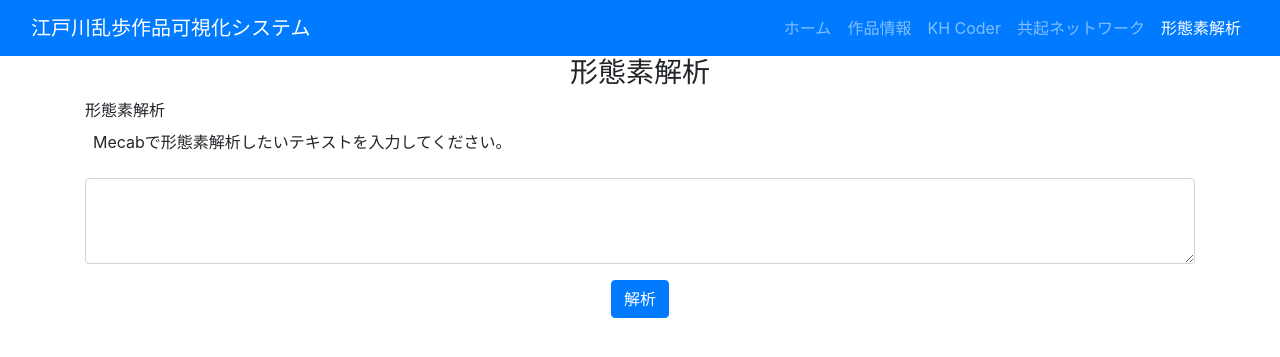
After one commit to takeYY/Gitai, a Flask app: page /morphological in a window 1280 px wide. The commit adds this page. Shown: the top 357 px of the page. Run offline with Flask 2, Linux system fonts and the light colour scheme; some libraries are stand-ins or nearby versions.

Commit message:
MeCabによる形態素解析機能追加

```diff
--- a/app.py
+++ b/app.py
@@ -1,8 +1,9 @@
 import os
 from flask import Flask, render_template, request, redirect, url_for, send_file, send_from_directory
 from waitress import serve
-from get_data import get_hinshi_dict, get_khcoder_df, get_basic_data, get_novels_tuple, get_edogawa_merge_df
+from get_data import get_hinshi_dict, get_khcoder_df, get_basic_data, get_novels_tuple, get_edogawa_merge_df, get_mecab_type
 from co_oc_network import create_network
+import MeCab
 
 app = Flask(__name__)
 
@@ -132,6 +133,58 @@ def download_csv():
     )
 
 
+@app.route('/morphological')
+def morphological():
+    """
+    形態素解析
+
+    """
+    # 基本情報
+    basic_data = get_basic_data(title='形態素解析', active_url='morph_analysis')
+
+    return render_template('morphological.html', basic_data=basic_data)
+
+
+@app.route('/morphological/analysis', methods=['GET', 'POST'])
+def morphological_analysis():
+    """
+    形態素解析の結果
+
+    """
+    # エラーなどでリダイレクトしたい場合
+    if not request.method == 'POST':
+        return redirect(url_for('morphological'))
+
+    # 基本情報
+    basic_data = get_basic_data(title='形態素解析', active_url='morph_analysis')
+    # 送信されたデータの取得と形態素解析
+    text = request.form.get('mecab-words')
+    tagger = MeCab.Tagger(
+        '-d /usr/lib/x86_64-linux-gnu/mecab/dic/mecab-ipadic-neologd'
+    )
+    # MeCabの分類リスト取得
+    mecab_type = get_mecab_type()
+    # MeCabによる形態素解析
+    mecab_parse = tagger.parse(text)
+    mecab_line = [line for line in mecab_parse.split('\n')]
+    mecab_result = []
+    for line in mecab_line:
+        mecab_dict = {}
+        line_split = line.split('\t')
+        if line_split[0] == 'EOS':
+            break
+
+        mecab_dict['surface'] = line_split[0]
+        values = line_split[1].split(',')
+        for idx, value in enumerate(values):
+            mecab_dict[mecab_type[idx+1]] = value
+        mecab_result.append(mecab_dict)
+    # MeCabによる形態素解析結果をまとめたデータ群
+    mecab_data = dict(words=text, result=mecab_result, type=mecab_type)
+
+    return render_template('morphological.html', basic_data=basic_data, mecab_data=mecab_data)
+
+
 # おまじない
 if __name__ == "__main__":
     serve(app)
--- a/get_data.py
+++ b/get_data.py
@@ -58,3 +58,7 @@ def get_novels_tuple(novels=get_edogawa_df(), col1='name', col2='file_name'):
     novels_col1 = list(novels[col1])
     novels_col2 = list(novels[col2])
     return list(zip(novels_col1, novels_col2))
+
+
+def get_mecab_type():
+    return ['surface', 'hinshi', 'hinshi_detail_1', 'hinshi_detail_2', 'hinshi_detail_3', 'katsuyou_type', 'katsuyou_form', 'genkei', 'yomi', 'hatsuon']
--- a/requirements.txt
+++ b/requirements.txt
@@ -4,3 +4,4 @@ pandas
 pyvis
 numexpr
 waitress
+gensim
--- a/templates/layout.html
+++ b/templates/layout.html
@@ -49,6 +49,10 @@
             <a class="nav-link {{ 'active' if basic_data.get('active_url') == 'co-oc_network' else '' }}" href={{
               url_for('co_occurrence_network') }}>共起ネットワーク</a>
           </li>
+          <li class="nav-item">
+            <a class="nav-link {{ 'active' if basic_data.get('active_url') == 'morph_analysis' else '' }}" href={{
+              url_for('morphological') }}>形態素解析</a>
+          </li>
         </ul>
       </div>
     </div>
--- /dev/null
+++ b/templates/morphological.html
@@ -0,0 +1,57 @@
+{% extends "layout.html" %}
+{% block content %}
+<div class='container'>
+  <h3 class='text-center'>{{basic_data.get('title')}}</h3>
+
+  <form action='/morphological/analysis' method='post'>
+    <!--
+    ----- 形態素解析用テキスト -----
+    -->
+    <div class='form-group'>
+      <label for='mecab-word' class='form-check-label'>形態素解析</label>
+      <div class='p-2'>
+        <p>Mecabで形態素解析したいテキストを入力してください。</p>
+      </div>
+      <textarea class='form-control' rows=3
+        name='mecab-words'>{{ mecab_data.get('words') if mecab_data else ''}}</textarea>
+    </div>
+    <!--
+    ----- 解析ボタン -----
+    -->
+    <div class='text-center'>
+      <button type='submit' class='btn btn-primary'>解析</button>
+    </div>
+  </form>
+
+  <!--
+  ----- 解析ボタンが押された後に表示される結果 -----
+  -->
+  {% if mecab_data %}
+  <div class='my-2'>
+    <table class='table table-sm table-striped table-hover'>
+      <thead class='thead-dark'>
+        <tr>
+          <th>表層形</th>
+          <th>品詞</th>
+          <th>品詞細分類(1)</th>
+          <th>品詞細分類(2)</th>
+          <th>品詞細分類(3)</th>
+          <th>活用型</th>
+          <th>活用形</th>
+          <th>原形</th>
+          <th>読み</th>
+          <th>発音</th>
+        </tr>
+      </thead>
+      {% for result in mecab_data.get('result') %}
+      <tr>
+        {% for type in mecab_data.get('type') %}
+        <td>{{ result.get(type, '*') }}</td>
+        {% endfor %}
+      </tr>
+      {% endfor %}
+    </table>
+  </div>
+  {% endif %}
+</div>
+{% endblock %}
```
Also changed, not shown: 1 other file.
